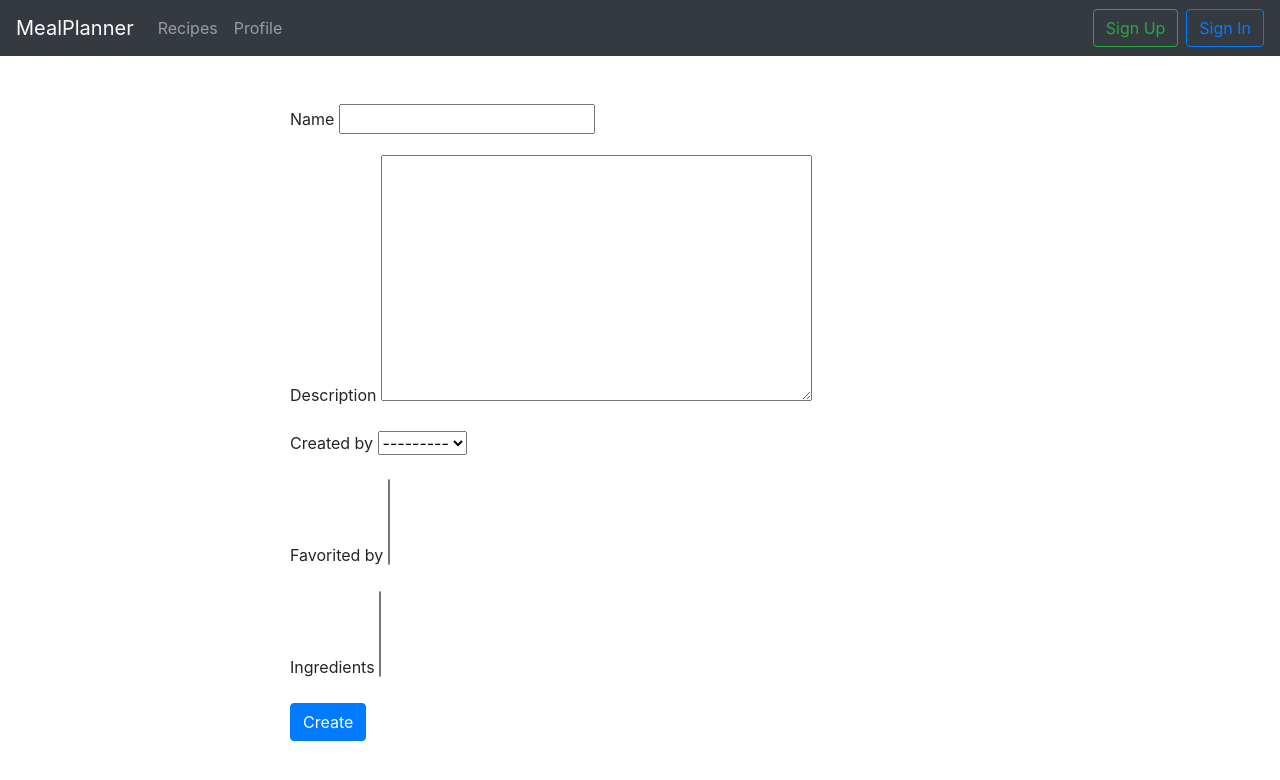
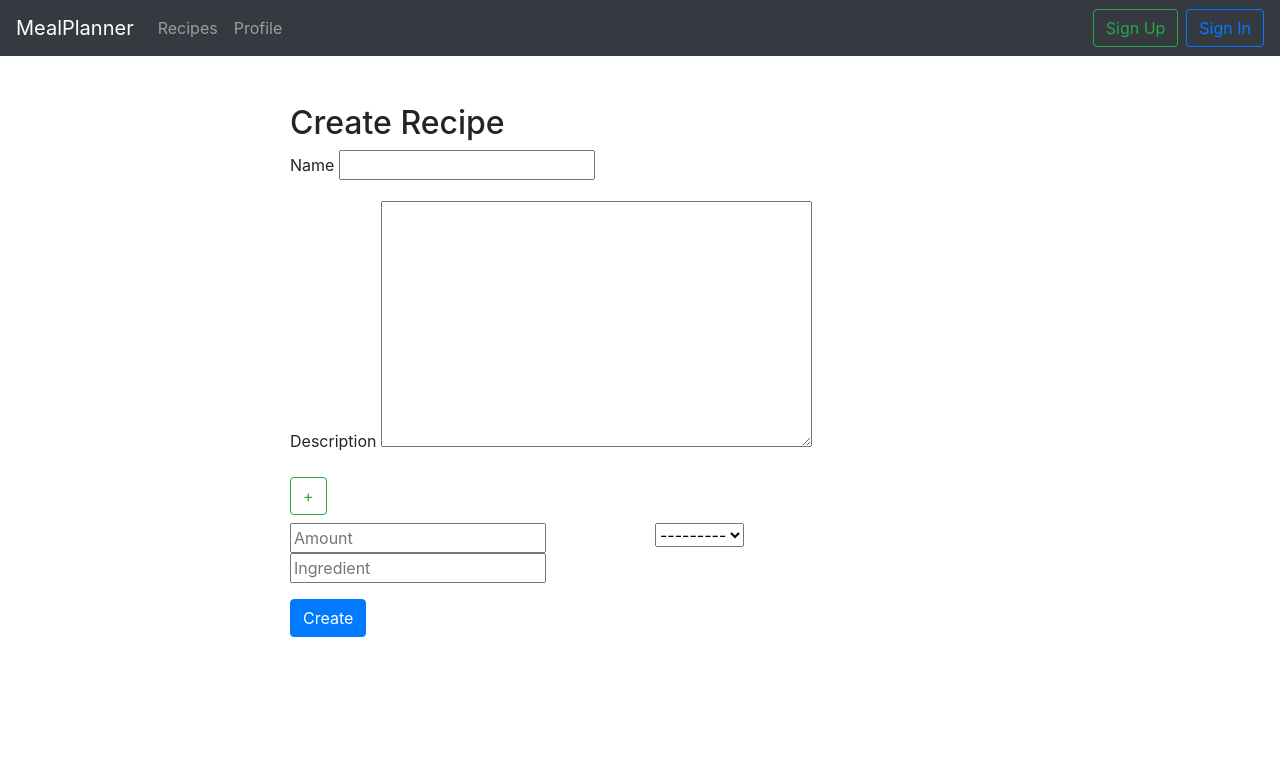
Before and after one commit to darksinge/meal-planner, a Django app: page /recipe/create in a window 1280 px wide. Shown: the top 780 px of the page. Run offline with Django 3.2, Linux system fonts and the light colour scheme; data that the repository does not hold is empty; some libraries are stand-ins or nearby versions.

Commit message:
minor updates to recipe stuff

```diff
--- a/MealPlanner/templates/base.html
+++ b/MealPlanner/templates/base.html
@@ -33,7 +33,7 @@
 </body>
 
 {% block scripts %}
-<script src="https://code.jquery.com/jquery-3.2.1.slim.min.js" integrity="sha384-KJ3o2DKtIkvYIK3UENzmM7KCkRr/rE9/Qpg6aAZGJwFDMVNA/GpGFF93hXpG5KkN" crossorigin="anonymous"></script>
+<script src="https://code.jquery.com/jquery-3.2.1.min.js" crossorigin="anonymous"></script>
 <script src="https://cdnjs.cloudflare.com/ajax/libs/popper.js/1.12.9/umd/popper.min.js" integrity="sha384-ApNbgh9B+Y1QKtv3Rn7W3mgPxhU9K/ScQsAP7hUibX39j7fakFPskvXusvfa0b4Q" crossorigin="anonymous"></script>
 <script src="https://maxcdn.bootstrapcdn.com/bootstrap/4.0.0/js/bootstrap.min.js" integrity="sha384-JZR6Spejh4U02d8jOt6vLEHfe/JQGiRRSQQxSfFWpi1MquVdAyjUar5+76PVCmYl" crossorigin="anonymous"></script>
 {% endblock %}
--- /dev/null
+++ b/MealPlanner/templates/recipes/ingredient-list-item.html
@@ -0,0 +1,23 @@
+{% load static %}
+{% load extras %}
+
+<div class="form-group">
+    <div class="row">
+
+        <div class="col">
+{#            <label for="{{ form.ingredient.id_for_label }}">{{ form.ingredient.label }}</label>#}
+            {{ form.amount|addcss:"form-control" }}
+        </div>
+
+        <div class="col">
+{#            <label for="{{ form.amount.id_for_label }}">{{ form.amount.label }}</label>#}
+            {{ form.measurement|addcss:"form-control" }}
+        </div>
+
+        <div class="col-6">
+{#            <label for="{{ form.measurement.id_for_label }}">{{ form.measurement.label }}</label>#}
+            {{ form.ingredient|addcss:"form-control" }}
+        </div>
+
+    </div>
+</div>
--- /dev/null
+++ b/MealPlanner/templates/recipes/js/recipe-create.js.html
@@ -0,0 +1,20 @@
+<script type="text/javascript">
+$(() => {
+
+    const listContainer = $('.ingredient-list-container');
+
+    document.getElementById('{{ btn_id }}').addEventListener('click', () => {
+        getIngredientFormListItem();
+    });
+
+    function getIngredientFormListItem() {
+        $.get('{{ inglist_form_url }}', (form) => {
+            listContainer.append(form);
+        });
+    }
+
+    getIngredientFormListItem();
+
+
+});
+</script>
--- a/MealPlanner/templates/recipes/recipe-create.html
+++ b/MealPlanner/templates/recipes/recipe-create.html
@@ -3,6 +3,7 @@
 
 {% block content %}
 <div class="container mt-5">
+    <h2>Create Recipe</h2>
     <form method="post">
     {% csrf_token %}
         {% for field in form %}
@@ -12,7 +13,20 @@
         </div>
         {% endfor %}
 
-        <input type="submit" class="btn btn-primary" value="Create">
+        <div class="align-content-end mb-2">
+            <button type="button" class="btn btn-outline-success" id="ingredientListBtn">+</button>
+        </div>
+
+        <div class="ingredient-list-container">
+
+        </div>
+
+        <input type="submit" class="btn btn-primary mb-5" value="Create">
     </form>
 </div>
 {% endblock %}
+
+{% block scripts %}
+{{ block.super }}
+{% include 'recipes/js/recipe-create.js.html' with form=form inglist_form_url=inglist_form_url btn_id='ingredientListBtn' %}
+{% endblock %}
--- a/recipes/admin.py
+++ b/recipes/admin.py
@@ -1,5 +1,5 @@
 from django.contrib import admin
-from .models import Recipe, Ingredient, IngredientList, Measurement
+from .models import Recipe, Ingredient, IngredientListItem, Measurement
 
 
 @admin.register(Recipe)
@@ -12,7 +12,7 @@ class IngredientAdmin(admin.ModelAdmin):
     pass
 
 
-@admin.register(IngredientList)
+@admin.register(IngredientListItem)
 class IngredientListAdmin(admin.ModelAdmin):
     pass
 
--- a/recipes/forms.py
+++ b/recipes/forms.py
@@ -1,8 +1,20 @@
 from django import forms
-from .models import Recipe
+from .models import Recipe, IngredientListItem, Ingredient
 
 
 class CreateRecipeForm(forms.ModelForm):
     class Meta:
         model = Recipe
-        fields = '__all__'
+        fields = ['name', 'description']
+
+
+class IngredientListItemForm(forms.ModelForm):
+    class Meta:
+        model = IngredientListItem
+        fields = ['ingredient', 'amount', 'measurement']
+
+    amount = forms.CharField(max_length=12, required=True,
+                             widget=forms.TextInput(attrs={'placeholder': 'Amount'}))
+
+    ingredient = forms.CharField(max_length=255, required=True,
+                                 widget=forms.TextInput(attrs={'placeholder': 'Ingredient'}))
--- a/recipes/models.py
+++ b/recipes/models.py
@@ -4,6 +4,9 @@ from accounts.models import User
 
 class Ingredient(models.Model):
     name = models.CharField(max_length=255, unique=True)
+
+    def __str__(self):
+        return self.name
 
 
 class Recipe(models.Model):
@@ -12,15 +15,26 @@ class Recipe(models.Model):
     created_by = models.ForeignKey(User, related_name='created_recipes', on_delete=models.SET_NULL, null=True,
                                    blank=True)
     favorited_by = models.ManyToManyField(User, related_name='favorites')
-    ingredients = models.ManyToManyField(Ingredient, through='IngredientList')
+    ingredients = models.ManyToManyField(Ingredient, through='IngredientListItem')
+    prep_time = models.IntegerField()
+    cook_time = models.IntegerField()
+
+    def __str__(self):
+        return self.name
 
 
 class Measurement(models.Model):
     name = models.CharField(max_length=255, unique=True)
 
+    def __str__(self):
+        return self.name
 
-class IngredientList(models.Model):
+
+class IngredientListItem(models.Model):
     recipe = models.ForeignKey(Recipe, on_delete=models.CASCADE)
     ingredient = models.ForeignKey(Ingredient, on_delete=models.CASCADE)
     measurement = models.ForeignKey(Measurement, on_delete=models.CASCADE)
     amount = models.IntegerField(default=0)
+
+    def __str__(self):
+        return self.ingredient.name
--- a/recipes/urls.py
+++ b/recipes/urls.py
@@ -2,12 +2,13 @@ from django.urls import path
 
 from django.urls import path
 
-from .views import RecipeView, RecipeCreateView, RecipeListView
+from .views import RecipeView, RecipeCreateView, RecipeListView, IngredientListItemCreateView
 
 app_name = 'recipes'
 urlpatterns = [
     path('', RecipeListView.as_view(), name='recipes'),
     path('<int:user>', RecipeListView.as_view(), name='recipes.owned'),
     path('<int:pk>', RecipeView.as_view(), name='recipe'),
-    path('create', RecipeCreateView.as_view(), name='recipe.create')
+    path('create', RecipeCreateView.as_view(), name='recipe.create'),
+    path('ingredient-list-item', IngredientListItemCreateView.as_view(), name='ingredientList.create')
 ]
--- a/recipes/views.py
+++ b/recipes/views.py
@@ -1,6 +1,7 @@
-from django.views.generic import CreateView, DetailView, ListView
-from .forms import CreateRecipeForm
-from .models import Recipe, Ingredient
+from django.views.generic import CreateView, DetailView, ListView, TemplateView
+from .forms import CreateRecipeForm, IngredientListItemForm
+from .models import Recipe, Ingredient, IngredientListItem
+from django.shortcuts import reverse
 
 
 class RecipeListView(ListView):
@@ -31,3 +32,16 @@ class RecipeView(DetailView):
 class RecipeCreateView(CreateView):
     form_class = CreateRecipeForm
     template_name = 'recipes/recipe-create.html'
+
+    def get_context_data(self, **kwargs):
+        context = super().get_context_data(**kwargs)
+        context['inglist_form_url'] = reverse('recipes:ingredientList.create')
+        return context
+
+
+class IngredientListItemCreateView(CreateView):
+    template_name = 'recipes/ingredient-list-item.html'
+    model = IngredientListItem
+    form_class = IngredientListItemForm
+
+    # def get(self, request, *args, **kwargs):
```
Also changed, not shown: recipes/migrations/0001_initial.py, recipes/migrations/0002_remove_ingredientlistitem_amount.py (added), recipes/migrations/0003_ingredientlistitem_amount.py (added).
